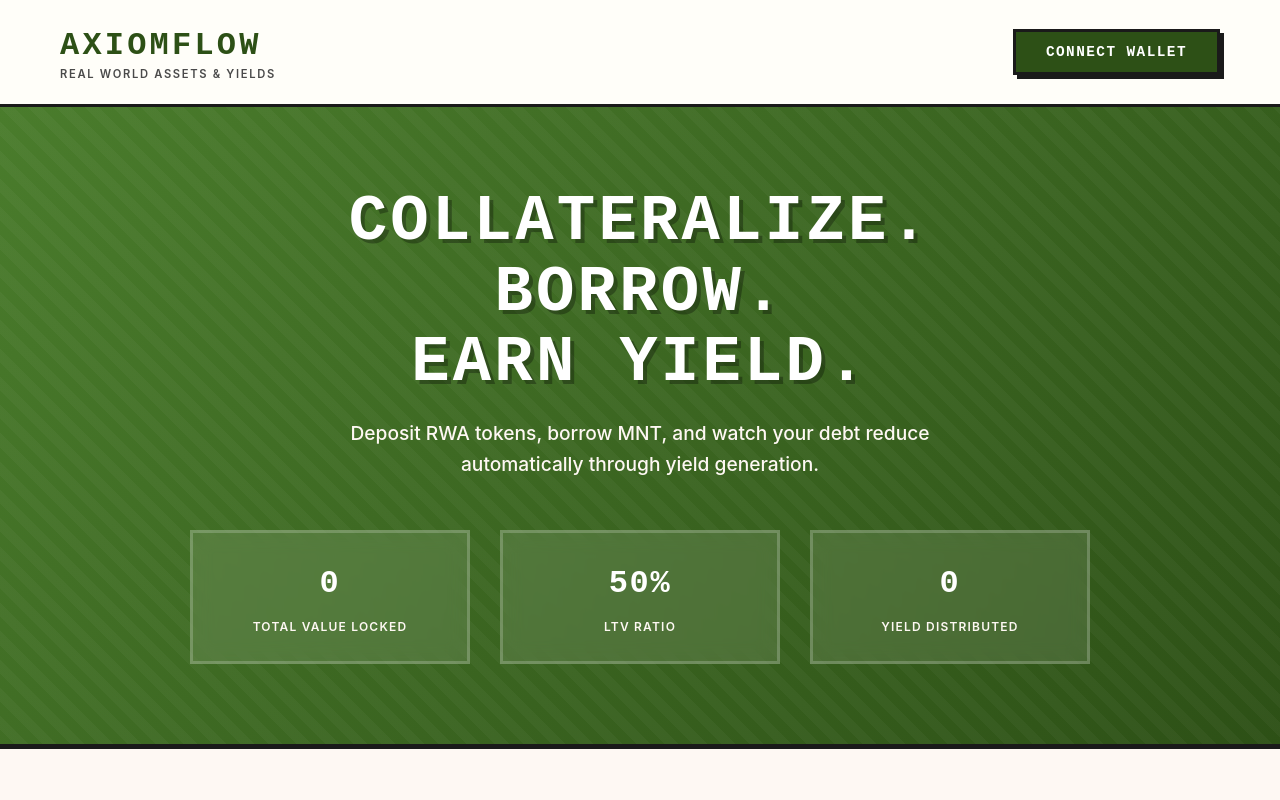
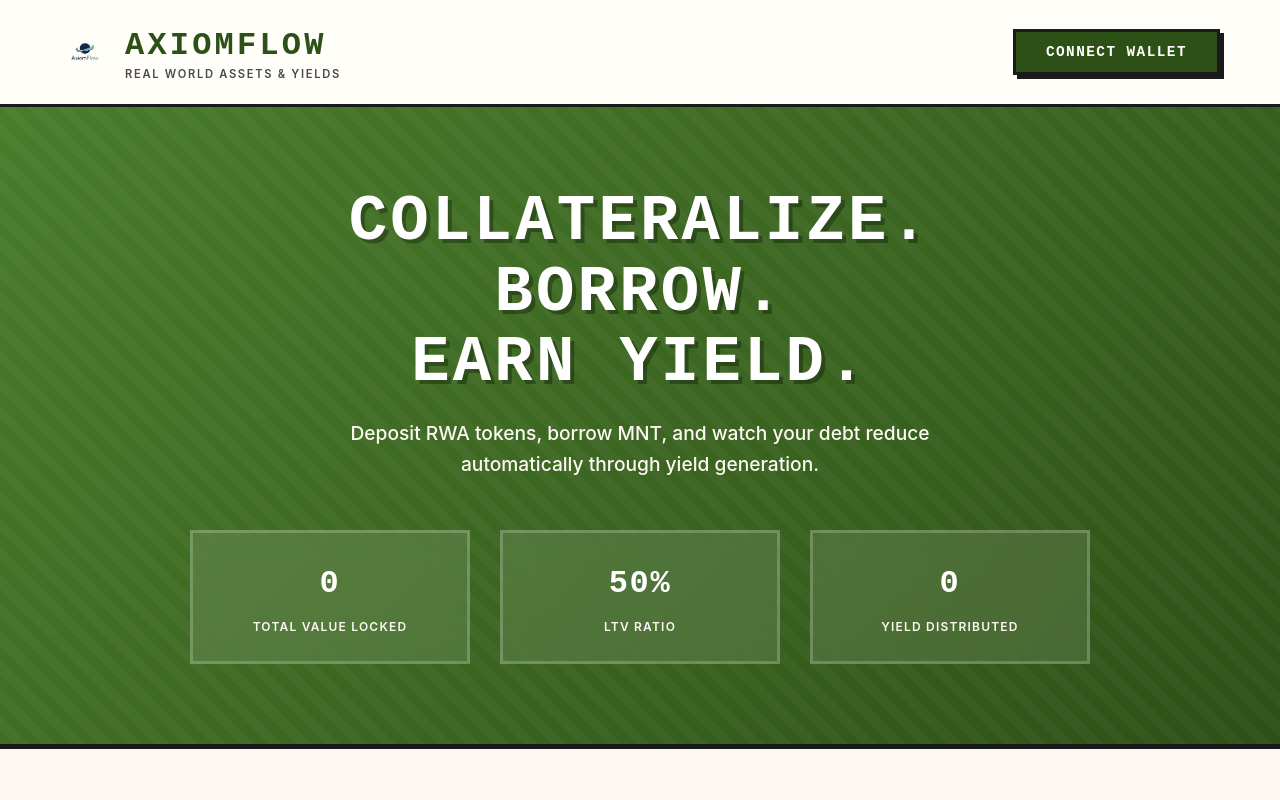
Before and after one commit to Akhil-Rawat/AxiomFlow, a website: page frontend/index.html in a window 1280 px wide. Shown: the top 800 px of the page. Drawn offline with Linux system fonts and the light colour scheme.

Commit message:
Add AxiomFlow logo to navigation

```diff
--- a/frontend/index.html
+++ b/frontend/index.html
@@ -11,8 +11,11 @@
     <nav class="nav">
       <div class="nav-container">
         <div class="logo">
-          <h1>AxiomFlow</h1>
-          <p class="tagline">REAL WORLD ASSETS & YIELDS</p>
+          <img src="assets/AxiomFlow-re.png" alt="AxiomFlow Logo" class="logo-icon" />
+          <div class="logo-text">
+            <h1>AxiomFlow</h1>
+            <p class="tagline">REAL WORLD ASSETS & YIELDS</p>
+          </div>
         </div>
         <button id="connectWallet" class="btn-primary">CONNECT WALLET</button>
       </div>
--- a/frontend/styles.css
+++ b/frontend/styles.css
@@ -63,16 +63,31 @@ body {
   align-items: center;
 }
 
-.logo h1 {
-  font-family: var(--font-display);
-  font-size: 2rem;
-  font-weight: 900;
-  letter-spacing: 0.1em;
-  color: var(--primary-green);
-  text-transform: uppercase;
+.logo {
+    display: flex;
+    align-items: center;
+    gap: 15px;
 }
 
-.tagline {
+.logo-icon {
+    width: 50px;
+    height: 50px;
+    object-fit: contain;
+}
+
+.logo-text {
+    display: flex;
+    flex-direction: column;
+}
+
+.logo h1 {
+    font-family: var(--font-display);
+    font-size: 2rem;
+    font-weight: 900;
+    letter-spacing: 0.1em;
+    color: var(--primary-green);
+    text-transform: uppercase;
+}.tagline {
   font-size: 0.7rem;
   letter-spacing: 0.15em;
   color: var(--medium-text);
```
